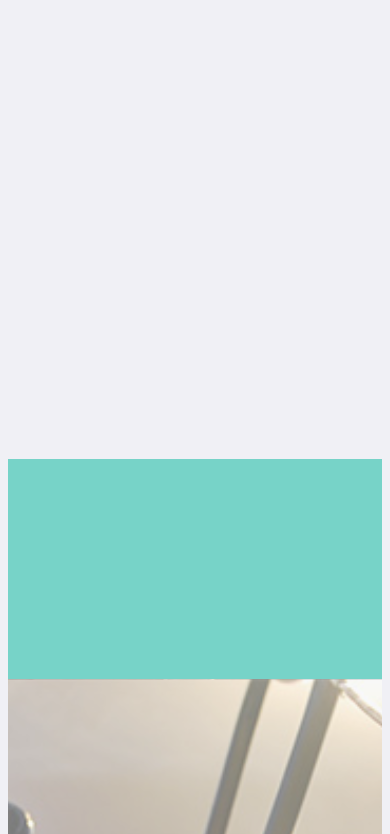
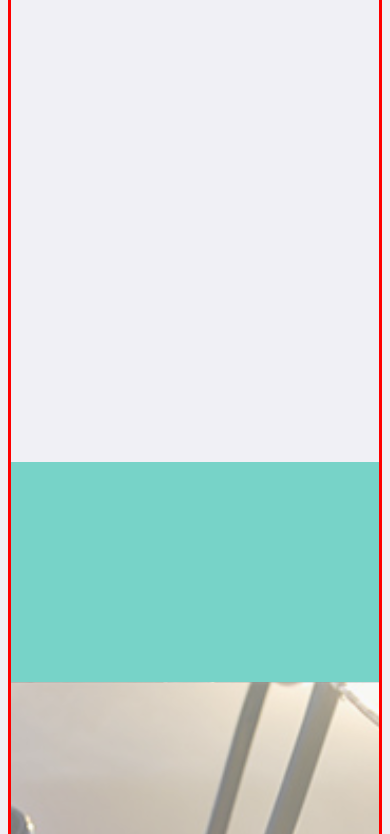
Before and after one commit to Epochstyle/epochstyle.github.io, a plain HTML site: page unit_8/index.html in a window 390 px wide. Shown: the part 408-1242 px from the top of the page. Drawn offline with Linux system fonts and the light colour scheme.

Commit message:
Media Queries
Media Queries

```diff
--- a/unit_8/css/style.css
+++ b/unit_8/css/style.css
@@ -371,6 +371,12 @@ transition: .4s }
   margin: 4em 1em 3em 1em;
 }
 
+@media only screen and (max-width: 800px) {
+  body {
+    border: 3px solid red;
+  }
+}
+
 @media screen and (max-width: 500px) {
   h1 {
     font-size: 4em;
--- a/unit_8/index.html
+++ b/unit_8/index.html
@@ -1,12 +1,12 @@
 <!DOCTYPE html>
 <html>
-<meta name="viewport" content="width=device-width, initial-scale=1">
 <head>
 <!-- Title and Flavicon -->
+
 	<title>Epoch</title>
 	<link rel="shortcut icon" href="images/epoch_logo_aqua_flavicon2.png"/>
   <link rel="stylesheet" type="text/css" href="css/style.css">
-
+  <meta name="viewport" content="width=device-width, initial-scale=1">
 </head>
 <body>
 <div class="wrapper">
```
